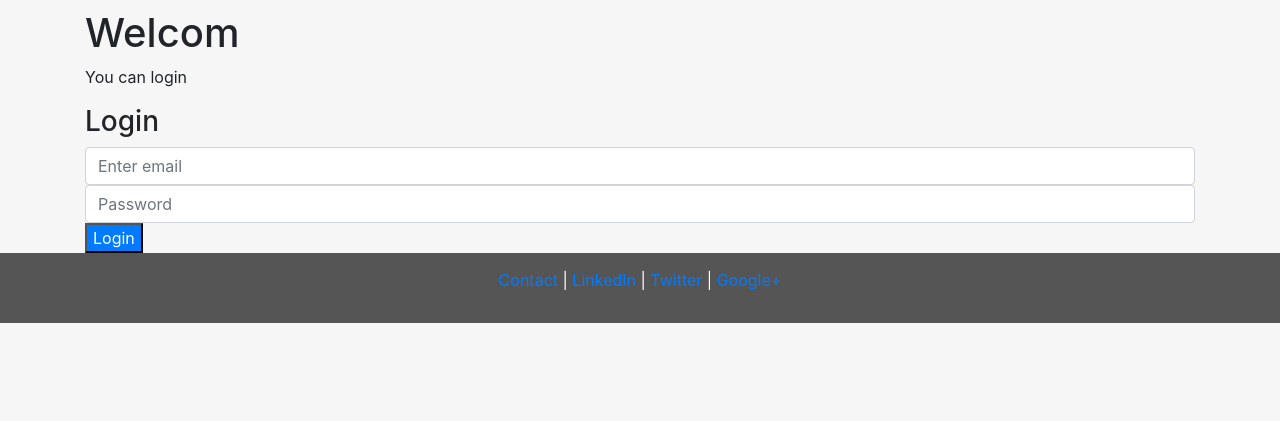
After one commit to ford19982541/projectMyStore, a Django app: page /login/ in a window 1280 px wide. The commit adds this page. Shown: the part 379-800 px from the top of the page. Run offline with Django 3.2, Linux system fonts and the light colour scheme; some libraries are stand-ins or nearby versions.

Commit message:
user login

```diff
--- a/accounts/templates/accounts/header.html
+++ b/accounts/templates/accounts/header.html
@@ -2,7 +2,7 @@
 <html lang="en">
 
 <head>
-	<title>Student Blog</title>
+
 	<meta charset="utf-8" />
 	{% load staticfiles %}
 	<link rel="stylesheet" href="{% static 'accounts/css/bootstrap.min.css' %}" type="text/css" />
@@ -20,6 +20,9 @@
     }
 
 	</style>
+    {% block head %}
+        <title>Student Blog</title>
+    {% endblock %}
 </head>
 <body class="body" style="background-color:#f6f6f6">
     <nav class="navbar navbar-expand-lg navbar-light bg-light">
@@ -40,16 +43,24 @@
             <a class="nav-link " href="/contact/">Contact</a>
           </li>
         </ul>
+         <form class="form-inline my-2 my-lg-0">
+            <a class="btn btn-outline-success my-2 my-sm-0" href="/login/">login</a>
+          </form>
       </div>
     </nav>
     <div class="container">
+    <br>
+
+    <br>
         <div class="row mb-2">
                 <div class="col-md-6">
 
 			        <div class='card flex-md-row mb-4 box-shadow h-md-250'>
                         <div class="card-body d-flex flex-column align-items-start">
                             {% block content %}
-
+                                <h1> Hey ! </h1>
+                                <p>My name is FORD.</p>
+                                {% include "accounts/include/htmlsnippet.html" %}
                             {% endblock %}
 
 			            </div>
@@ -72,6 +83,9 @@
                 </div>
         </div>
     </div>
+    {% block body %}
+        <title>Student Blog</title>
+    {% endblock %}
 	<footer class="container-fluid text-center">
 			<p><a href="#" target="blank">Contact</a> | <a href="#" target="blank">LinkedIn</a> | <a href="#" target="blank">Twitter</a> | <a href="#" target="blank">Google+</a></p>
 		</div>
--- /dev/null
+++ b/accounts/templates/accounts/login.html
@@ -0,0 +1,13 @@
+{% extends "accounts/header.html" %}
+{% block body %}
+<div class="container"   >
+<h1>Welcom</h1>
+    <p>You can login</p>
+<h3>Login</h3>
+    <form method="post">
+        <input type="email" class="form-control" id="exampleInputEmail1" aria-describedby="emailHelp" placeholder="Enter email">
+         <input type="password" class="form-control" id="exampleInputPassword1" placeholder="Password">
+        <button class="badge-primary" type="submit">Login</button>
+    </form>
+</div>
+{% endblock %}
--- a/accounts/urls.py
+++ b/accounts/urls.py
@@ -1,6 +1,8 @@
 from django.conf.urls import url
 from . import views
+from django.contrib.auth.views import login,logout
 urlpatterns =[
     url(r'^$',views.home ,name='home'),
+    url(r'^login/$',views.login,name='login'),
     url(r'^contact/$',views.contact,name='contact'),
 ]
--- a/accounts/views.py
+++ b/accounts/views.py
@@ -5,3 +5,5 @@ def home(request):
     return render(request,'accounts/home.html')
 def contact(request):
     return render(request,'accounts/basic.html',{'content':['if you world like to contact ,please email ','ford@gmail.com']})
+def login(request):
+    return render(request,'accounts/login.html')
```
Also changed, not shown: accounts/templates/accounts/home.html (+4 -4 lines).
